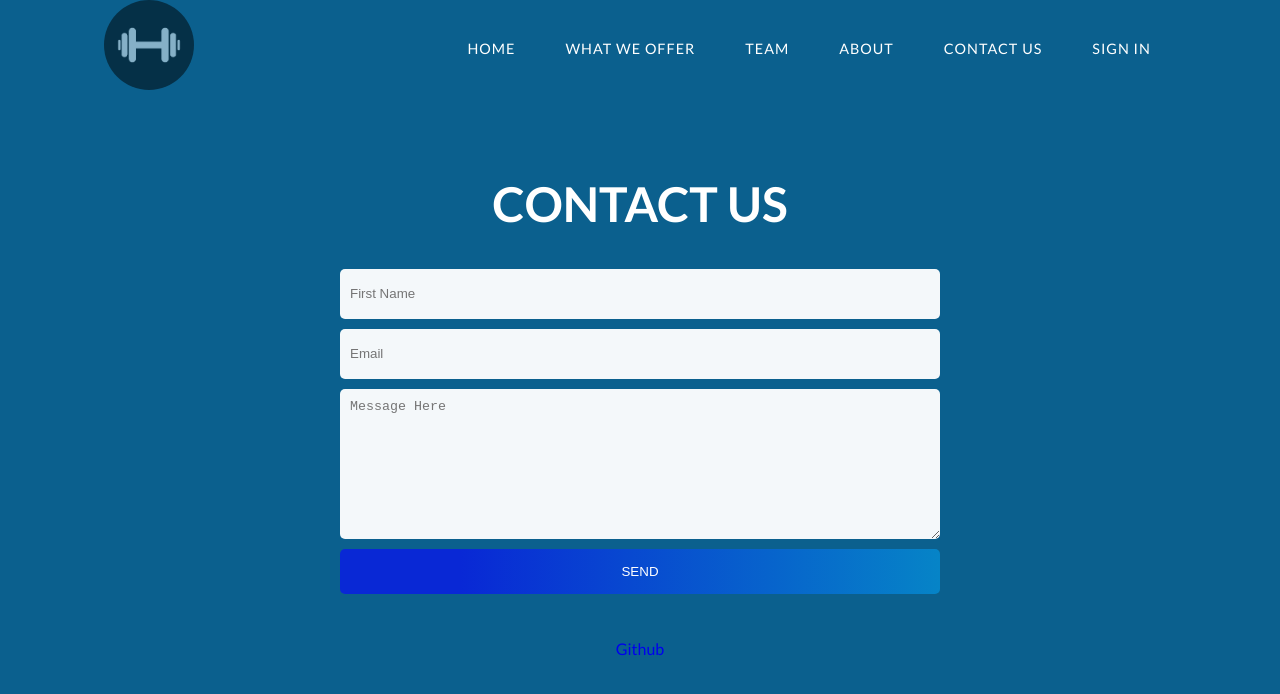
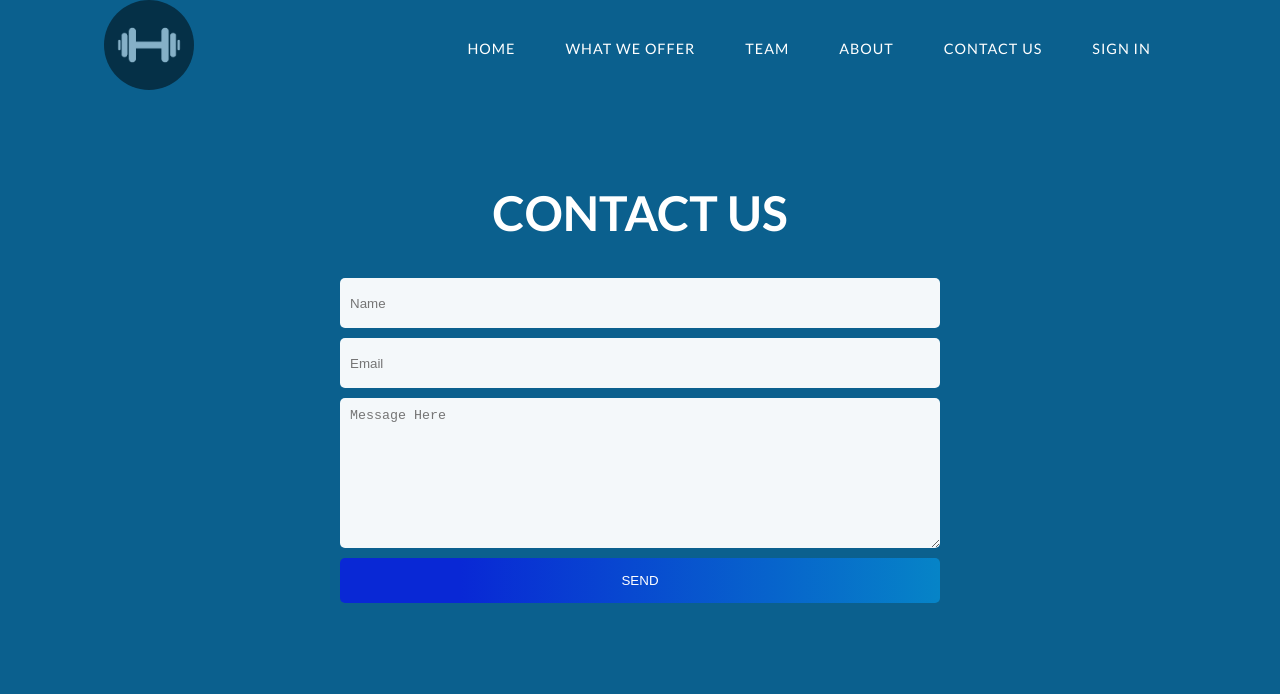
Before and after one commit to Wizzle13/gym-ecommerce, a React (Create React App) app in the folder client/: page /contact in a window 1280 px wide. Shown: the top 694 px of the page. Built offline with nearby package versions, Linux system fonts and the light colour scheme.

Commit message:
updated Contact page to now send email

```diff
--- a/client/package.json
+++ b/client/package.json
@@ -5,6 +5,7 @@
   "private": true,
   "dependencies": {
     "@apollo/client": "^3.6.9",
+    "@emailjs/browser": "^3.6.2",
     "@testing-library/jest-dom": "^5.16.4",
     "@testing-library/react": "^13.3.0",
     "@testing-library/user-event": "^13.5.0",
--- a/client/src/pages/contact.jsx
+++ b/client/src/pages/contact.jsx
@@ -1,20 +1,69 @@
-import React from 'react'
+import React, { useState, useRef } from 'react'
+import emailjs from '@emailjs/browser';
 
-function Contect() {
+import { validateEmail } from '../utils/helpers';
+
+function Contact() {
+
+    const [formState, setFormState] = useState({ name: '', email: '', message: '' });
+    const { name, email, message } = formState;
+    const [errorMessage, setErrorMessage] = useState('');
+
+    const form = useRef();
+
+    const sendEmail = (e) => {
+        e.preventDefault();
+
+        emailjs.sendForm('service_xzhxq34', 'template_otl845p', form.current, 'S0FmQ5uTOn6TyOpDY')
+        .then((result) => {
+            console.log(result.text);
+            window.location.reload();
+        }, (error) => {
+            console.log(error.text);
+        });
+    };
+
+    function handleChange(e) {
+        if (e.target.name === 'email') {
+            const isValid = validateEmail(e.target.value);
+            console.log(isValid);
+            // isValid conditional statement
+            if (!isValid) {
+                setErrorMessage('Your email is invalid.');
+            } else {
+                if (!e.target.value.length) {
+                    setErrorMessage(`${e.target.name} is required.`);
+                } else {
+                    setErrorMessage('');
+            }
+            }
+        }
+        if (!errorMessage) {
+            setFormState({ ...formState, [e.target.name]: e.target.value });
+        }
+    }
+
+
     return (
         <div id='contact'>
             <h1>CONTACT US</h1>
-            <form>
-            <input type='text' placeholder="First Name" required />
-            <input type='email' placeholder="Email" required />
-            <textarea placeholder='Message Here' />
-            <input type='submit' value='send' />
+            <form id="contact-form" ref={form} onSubmit={sendEmail}>
+                <input type='text' defaultValue={name} onBlur={handleChange} name="name" placeholder="Name" required />
+                <input type='email' defaultValue={email} onBlur={handleChange} name="email" placeholder="Email" required />
+                <textarea name="message" defaultValue={message} onBlur={handleChange} placeholder='Message Here' />
+                    {errorMessage && (
+                        <div>
+                            <p className='error-text'>{errorMessage}</p>
+                        </div>
+                    )}
+                <input type='submit' value='send' />
+
             </form>
-            <foot>
-            <a href = "https://github.com/Wizzle13/gym-ecommerce" target = "_blank">Github</a>
- </foot>
+            <div>
+                {/* <a href = "https://github.com/Wizzle13/gym-ecommerce" target = "_blank">Github</a> */}
+            </div>
         </div>
     )
 }
 
-export default Contect
+export default Contact;
--- a/client/src/pages/home.jsx
+++ b/client/src/pages/home.jsx
@@ -1,5 +1,7 @@
 import React from 'react'
 import {Link} from 'react-router-dom';
+
+
  function Header() {
     return (
         <div id='main'>
--- /dev/null
+++ b/client/src/utils/helpers.js
@@ -0,0 +1,8 @@
+export function capitalizeFirstLetter(string) {
+    return string.charAt(0).toUpperCase() + string.slice(1);
+}
+
+export function validateEmail(email) {
+    var re = /^(([^<>()[\]\\.,;:\s@"]+(\.[^<>()[\]\\.,;:\s@"]+)*)|(".+"))@((\[[0-9]{1,3}\.[0-9]{1,3}\.[0-9]{1,3}\.[0-9]{1,3}\])|(([a-zA-Z\-0-9]+\.)+[a-zA-Z]{2,}))$/;
+    return re.test(String(email).toLowerCase());
+}
```
Also changed, not shown: 1 other file (tests, documents, lock files or other folders).
